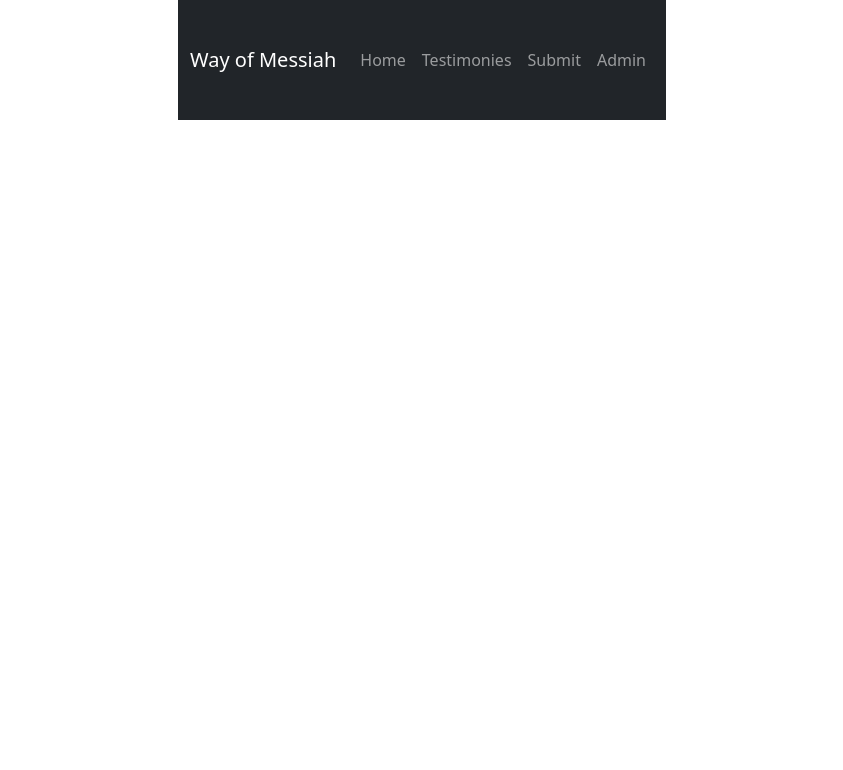
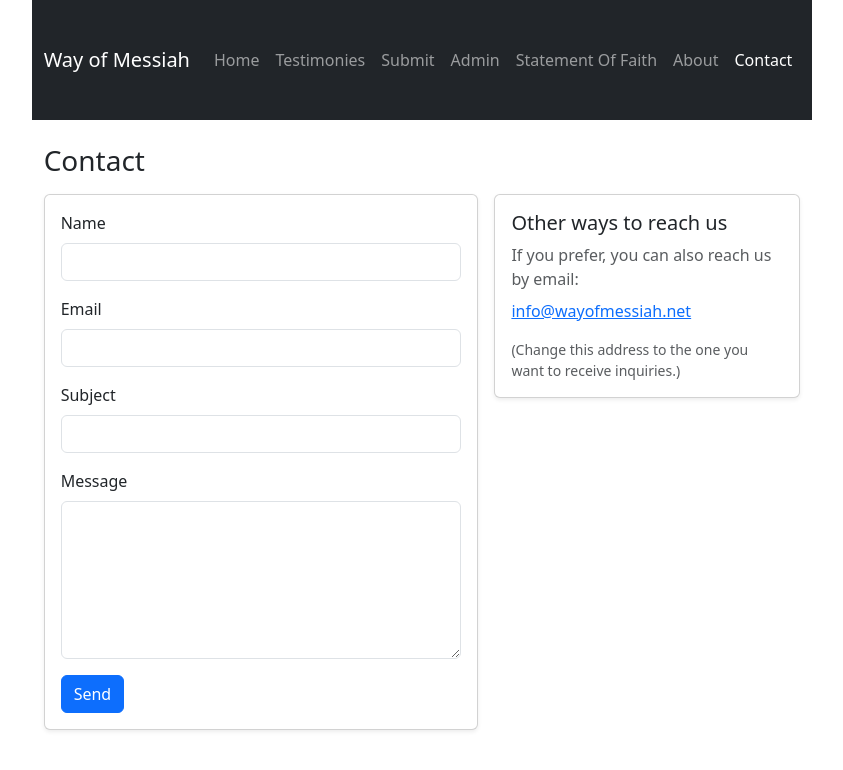
Before and after one commit to hpe-Eman2013/react-Website, a React (Vite) app in the folder theWayReactBuild/: page /contact in a window 1280 px wide. Shown: the top 770 px of the page, without its empty margins (218-1061 px from the left). Built offline with nearby package versions, Linux system fonts and the light colour scheme; no server answers.

Commit message:
added StatementOfFaith, About, and Contact pages and updated the App and AppNavbar files.

```diff
--- a/theWayReactBuild/src/App.jsx
+++ b/theWayReactBuild/src/App.jsx
@@ -1,3 +1,4 @@
+import React from "react";
 import { BrowserRouter, Routes, Route } from "react-router-dom";
 import AppNavbar from "./components/AppNavbar";
 import Home from "./pages/Home";
@@ -6,6 +7,9 @@ import SubmitTestimony from "./pages/SubmitTestimony";
 import AdminTestimonies from "./pages/AdminTestimonies";
 import AdminLogin from "./pages/admin/AdminLogin";
 import { AdminAuthProvider } from "./context/AdminAuthProvider";
+import About from "./pages/About";
+import Contact from "./pages/Contact";
+import StatementOfFaith from "./pages/StatementOfFaith";
 
 function App() {
   return (
@@ -18,6 +22,9 @@ function App() {
           <Route path="/submit" element={<SubmitTestimony />} />
           <Route path="/admin/login" element={<AdminLogin />} />
           <Route path="/admin/testimonies" element={<AdminTestimonies />} />
+          <Route path="/about" element={<About />} />
+          <Route path="/contact" element={<Contact />} />
+          <Route path="/statement-of-faith" element={<StatementOfFaith />} />
         </Routes>
       </AdminAuthProvider>
     </BrowserRouter>
--- a/theWayReactBuild/src/components/AppNavbar.jsx
+++ b/theWayReactBuild/src/components/AppNavbar.jsx
@@ -1,3 +1,4 @@
+import React from "react";
 import { Link, NavLink } from "react-router-dom";
 
 const AppNavbar = () => {
@@ -42,6 +43,21 @@ const AppNavbar = () => {
                 Admin
               </NavLink>
             </li>
+            <li className="nav-item">
+              <NavLink className="nav-link" to="/statement-of-faith">
+                Statement Of Faith
+              </NavLink>
+            </li>
+            <li className="nav-item">
+              <NavLink className="nav-link" to="/about">
+                About
+              </NavLink>
+            </li>
+            <li className="nav-item">
+              <NavLink className="nav-link" to="/contact">
+                Contact
+              </NavLink>
+            </li>
           </ul>
         </div>
       </div>
--- /dev/null
+++ b/theWayReactBuild/src/pages/About.jsx
@@ -0,0 +1,33 @@
+import React from "react";
+
+export default function About() {
+  return (
+    <div className="container py-4">
+      <h1 className="h3 mb-3">About</h1>
+
+      <div className="card shadow-sm">
+        <div className="card-body">
+          <p className="mb-3">
+            The Way of Messiah is dedicated to sharing Scripture-centered
+            teaching, encouragement, and testimony—calling people to walk in
+            faith, obedience, and love.
+          </p>
+
+          <h2 className="h5 mt-4">Our mission</h2>
+          <p className="mb-3">
+            To proclaim the message of the Messiah, strengthen believers, and
+            provide resources that help families grow in truth and purpose.
+          </p>
+
+          <h2 className="h5 mt-4">What you’ll find here</h2>
+          <ul className="mb-0">
+            <li>Testimonies that encourage faith</li>
+            <li>Teachings and studies</li>
+            <li>Events and gatherings</li>
+            <li>Resources to support your walk</li>
+          </ul>
+        </div>
+      </div>
+    </div>
+  );
+}
--- /dev/null
+++ b/theWayReactBuild/src/pages/Contact.jsx
@@ -0,0 +1,112 @@
+import React, { useState } from "react";
+
+export default function Contact() {
+  const [form, setForm] = useState({
+    name: "",
+    email: "",
+    subject: "",
+    message: "",
+  });
+
+  function setField(key, value) {
+    setForm((p) => ({ ...p, [key]: value }));
+  }
+
+  function onSubmit(e) {
+    e.preventDefault();
+    // Simple now: UI only (no backend wiring yet)
+    alert("Thanks! Contact form submission wiring can be added next.");
+    setForm({ name: "", email: "", subject: "", message: "" });
+  }
+
+  return (
+    <div className="container py-4">
+      <h1 className="h3 mb-3">Contact</h1>
+
+      <div className="row g-3">
+        <div className="col-12 col-lg-7">
+          <div className="card shadow-sm">
+            <div className="card-body">
+              <form onSubmit={onSubmit}>
+                <div className="mb-3">
+                  <label className="form-label" htmlFor="name">
+                    Name
+                  </label>
+                  <input
+                    id="name"
+                    className="form-control"
+                    value={form.name}
+                    onChange={(e) => setField("name", e.target.value)}
+                    autoComplete="name"
+                  />
+                </div>
+
+                <div className="mb-3">
+                  <label className="form-label" htmlFor="email">
+                    Email
+                  </label>
+                  <input
+                    id="email"
+                    className="form-control"
+                    type="email"
+                    value={form.email}
+                    onChange={(e) => setField("email", e.target.value)}
+                    autoComplete="email"
+                    required
+                  />
+                </div>
+
+                <div className="mb-3">
+                  <label className="form-label" htmlFor="subject">
+                    Subject
+                  </label>
+                  <input
+                    id="subject"
+                    className="form-control"
+                    value={form.subject}
+                    onChange={(e) => setField("subject", e.target.value)}
+                  />
+                </div>
+
+                <div className="mb-3">
+                  <label className="form-label" htmlFor="message">
+                    Message
+                  </label>
+                  <textarea
+                    id="message"
+                    className="form-control"
+                    rows={6}
+                    value={form.message}
+                    onChange={(e) => setField("message", e.target.value)}
+                    required
+                  />
+                </div>
+
+                <button className="btn btn-primary" type="submit">
+                  Send
+                </button>
+              </form>
+            </div>
+          </div>
+        </div>
+
+        <div className="col-12 col-lg-5">
+          <div className="card shadow-sm">
+            <div className="card-body">
+              <h2 className="h5">Other ways to reach us</h2>
+              <p className="text-muted mb-2">
+                If you prefer, you can also reach us by email:
+              </p>
+              <p className="mb-0">
+                <a href="mailto:info@wayofmessiah.net">info@wayofmessiah.net</a>
+              </p>
+              <div className="text-muted small mt-3">
+                (Change this address to the one you want to receive inquiries.)
+              </div>
+            </div>
+          </div>
+        </div>
+      </div>
+    </div>
+  );
+}
--- /dev/null
+++ b/theWayReactBuild/src/pages/StatementOfFaith.jsx
@@ -0,0 +1,69 @@
+import React from "react";
+
+export default function StatementOfFaith() {
+  return (
+    <div className="container py-4">
+      <h1 className="h3 mb-3">Statement of Faith</h1>
+
+      <div className="card shadow-sm">
+        <div className="card-body">
+          <p className="text-muted mb-4">
+            This statement summarizes our core beliefs. It is intended to be
+            clear, simple, and grounded in Scripture.
+          </p>
+
+          <ol className="mb-0">
+            <li className="mb-3">
+              <strong>Scripture</strong>
+              <div className="text-muted">
+                We believe the Scriptures are inspired and serve as the
+                authoritative foundation for faith and practice.
+              </div>
+            </li>
+
+            <li className="mb-3">
+              <strong>The Most High</strong>
+              <div className="text-muted">
+                We believe in the One Almighty Elohim, Creator of heaven and
+                earth, holy and righteous in all His ways.
+              </div>
+            </li>
+
+            <li className="mb-3">
+              <strong>The Messiah</strong>
+              <div className="text-muted">
+                We believe the Messiah is the promised Redeemer, sent to save,
+                restore, and reconcile—calling all people to repentance and
+                faith.
+              </div>
+            </li>
+
+            <li className="mb-3">
+              <strong>Salvation</strong>
+              <div className="text-muted">
+                We believe salvation is the gift of mercy and grace, received by
+                faith, and evidenced by a transformed life.
+              </div>
+            </li>
+
+            <li className="mb-3">
+              <strong>Obedience and discipleship</strong>
+              <div className="text-muted">
+                We believe believers are called to love Elohim, love neighbor,
+                and walk in obedience—bearing fruit worthy of repentance.
+              </div>
+            </li>
+
+            <li>
+              <strong>Community</strong>
+              <div className="text-muted">
+                We believe in gathering, encouraging one another, and building
+                up families and communities in truth.
+              </div>
+            </li>
+          </ol>
+        </div>
+      </div>
+    </div>
+  );
+}
```
